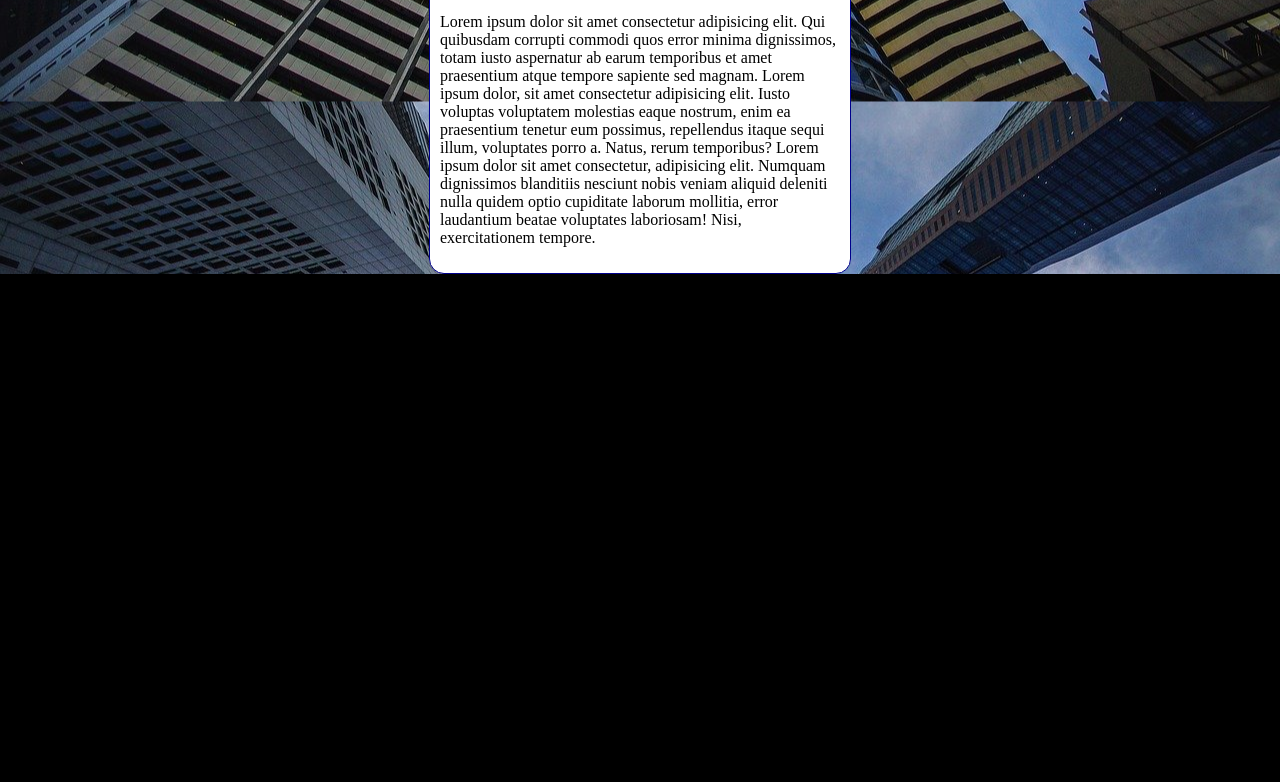
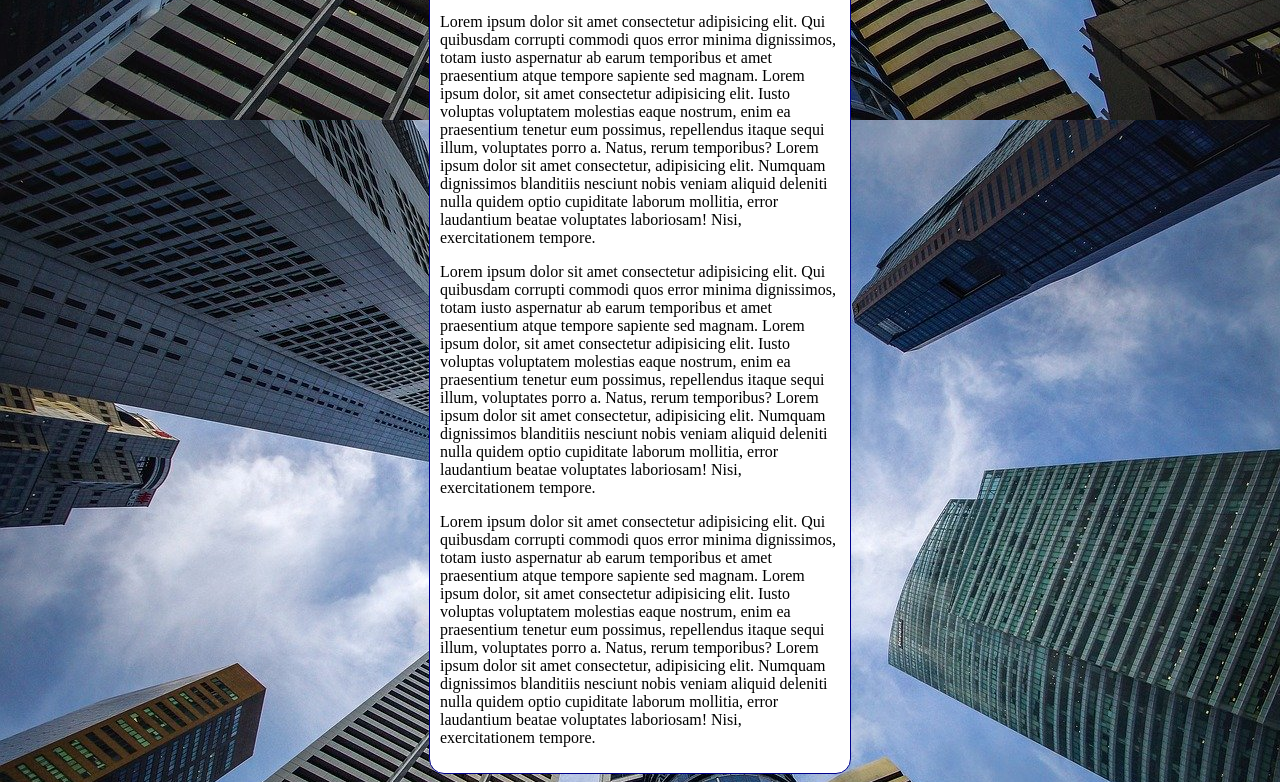
Before and after one commit to paulo-c-gontijo/html-css, a plain HTML site: page exercicios/ex022/fundo006.html in a window 1280 px wide. Shown: the part 1586-2368 px from the top of the page. Before the commit the page ends 1860 px from the top, so only its background shows below. Drawn offline with Linux system fonts and the light colour scheme.

Commit message:
Update fundo006.html

```diff
--- a/exercicios/ex022/fundo006.html
+++ b/exercicios/ex022/fundo006.html
@@ -3,19 +3,15 @@
 <head>
     <meta charset="UTF-8">
     <meta name="viewport" content="width=device-width, initial-scale=1.0">
-    <title>Document</title>
+    <title>Fundo fixo de tela</title>
     <style>
         body {
-            background-color: black;
-            background-image: url('imagens/wallpaper002.jpg');
-            background-position: center center;
-            background-repeat: repeat-y;
+            background: black url(imagens/wallpaper002.jpg) center center no-repeat fixed;
             background-size: cover;
-            height: 100vh;
         }
         main {
             background-color: white;
-            width: 400px;
+            max-width: 400px;
             padding: 10px;
             margin: auto;
             border: 1px solid darkblue;
@@ -30,6 +26,8 @@
         <p>Lorem ipsum dolor sit amet consectetur adipisicing elit. Qui quibusdam corrupti commodi quos error minima dignissimos, totam iusto aspernatur ab earum temporibus et amet praesentium atque tempore sapiente sed magnam. Lorem ipsum dolor, sit amet consectetur adipisicing elit. Iusto voluptas voluptatem molestias eaque nostrum, enim ea praesentium tenetur eum possimus, repellendus itaque sequi illum, voluptates porro a. Natus, rerum temporibus? Lorem ipsum dolor sit amet consectetur, adipisicing elit. Numquam dignissimos blanditiis nesciunt nobis veniam aliquid deleniti nulla quidem optio cupiditate laborum mollitia, error laudantium beatae voluptates laboriosam! Nisi, exercitationem tempore.</p>
         <p>Lorem ipsum dolor sit amet consectetur adipisicing elit. Qui quibusdam corrupti commodi quos error minima dignissimos, totam iusto aspernatur ab earum temporibus et amet praesentium atque tempore sapiente sed magnam. Lorem ipsum dolor, sit amet consectetur adipisicing elit. Iusto voluptas voluptatem molestias eaque nostrum, enim ea praesentium tenetur eum possimus, repellendus itaque sequi illum, voluptates porro a. Natus, rerum temporibus? Lorem ipsum dolor sit amet consectetur, adipisicing elit. Numquam dignissimos blanditiis nesciunt nobis veniam aliquid deleniti nulla quidem optio cupiditate laborum mollitia, error laudantium beatae voluptates laboriosam! Nisi, exercitationem tempore.</p>
         <p>Lorem ipsum dolor sit amet consectetur adipisicing elit. Qui quibusdam corrupti commodi quos error minima dignissimos, totam iusto aspernatur ab earum temporibus et amet praesentium atque tempore sapiente sed magnam. Lorem ipsum dolor, sit amet consectetur adipisicing elit. Iusto voluptas voluptatem molestias eaque nostrum, enim ea praesentium tenetur eum possimus, repellendus itaque sequi illum, voluptates porro a. Natus, rerum temporibus? Lorem ipsum dolor sit amet consectetur, adipisicing elit. Numquam dignissimos blanditiis nesciunt nobis veniam aliquid deleniti nulla quidem optio cupiditate laborum mollitia, error laudantium beatae voluptates laboriosam! Nisi, exercitationem tempore.</p>
+        <p>Lorem ipsum dolor sit amet consectetur adipisicing elit. Qui quibusdam corrupti commodi quos error minima dignissimos, totam iusto aspernatur ab earum temporibus et amet praesentium atque tempore sapiente sed magnam. Lorem ipsum dolor, sit amet consectetur adipisicing elit. Iusto voluptas voluptatem molestias eaque nostrum, enim ea praesentium tenetur eum possimus, repellendus itaque sequi illum, voluptates porro a. Natus, rerum temporibus? Lorem ipsum dolor sit amet consectetur, adipisicing elit. Numquam dignissimos blanditiis nesciunt nobis veniam aliquid deleniti nulla quidem optio cupiditate laborum mollitia, error laudantium beatae voluptates laboriosam! Nisi, exercitationem tempore.</p>
+        <p>Lorem ipsum dolor sit amet consectetur adipisicing elit. Qui quibusdam corrupti commodi quos error minima dignissimos, totam iusto aspernatur ab earum temporibus et amet praesentium atque tempore sapiente sed magnam. Lorem ipsum dolor, sit amet consectetur adipisicing elit. Iusto voluptas voluptatem molestias eaque nostrum, enim ea praesentium tenetur eum possimus, repellendus itaque sequi illum, voluptates porro a. Natus, rerum temporibus? Lorem ipsum dolor sit amet consectetur, adipisicing elit. Numquam dignissimos blanditiis nesciunt nobis veniam aliquid deleniti nulla quidem optio cupiditate laborum mollitia, error laudantium beatae voluptates laboriosam! Nisi, exercitationem tempore.</p>
     </main>
 </body>
 </html>
```
